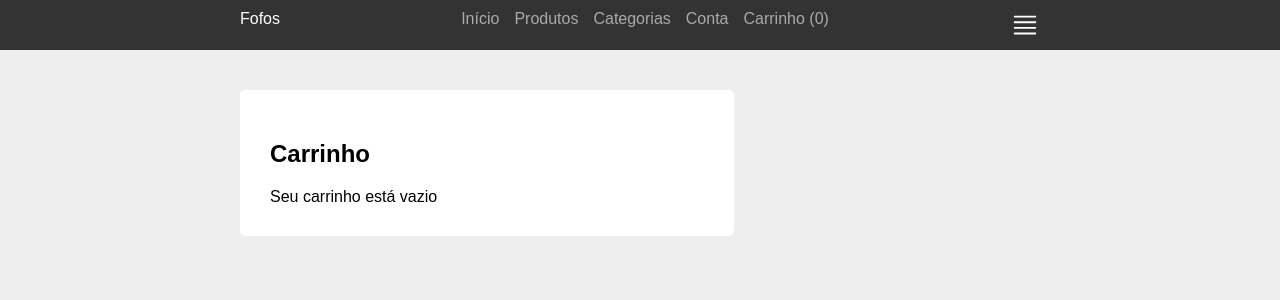
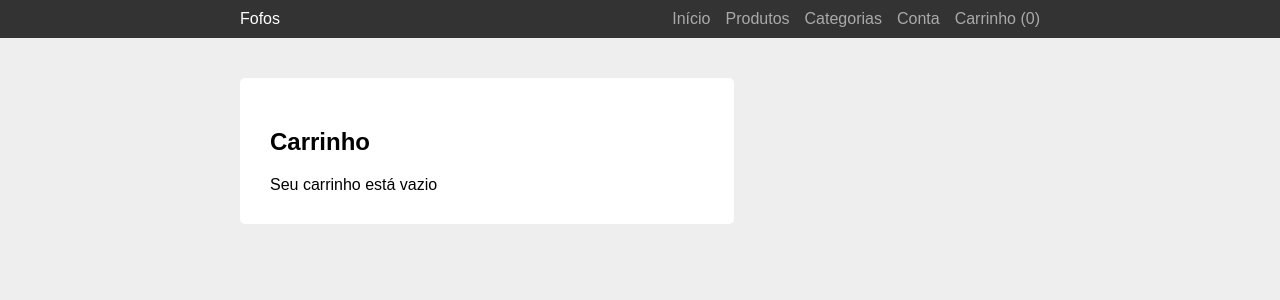
Before and after one commit to devguicordeiro/SiteFofos, a Next.js app: page /cart in a window 1280 px wide. Shown: the top 300 px of the page. Built offline with nearby package versions, Linux system fonts and the light colour scheme.

Commit message:
resp index, nav

```diff
--- a/components/header.js
+++ b/components/header.js
@@ -19,14 +19,26 @@ padding: 10px 0;
 `;
 
 const StyledNav = styled.nav `
-    display: flex;
     gap: 15px;
+    display: block;
+    position: fixed;
+    top: 50px;
+    bottom: 0;
+    left: 0;
+    right: 0;
+    padding: 20px;
+    background-color: #333;
+    @media screen and (min-width: 768px) {
+        display: flex;
+        position: static;
+        padding: 0;
+    }
 `;
 
 const NavLink = styled(Link) `
     color: #aaa;
     text-decoration: none;
-
+    display: block;
 `;
 
 const NavButton = styled.button`
@@ -37,6 +49,9 @@ const NavButton = styled.button`
     color: white;
     cursor: pointer;
     padding: 0;
+    @media screen and (min-width: 768px) {
+        display: none;
+    }
 `;
 
 
```
